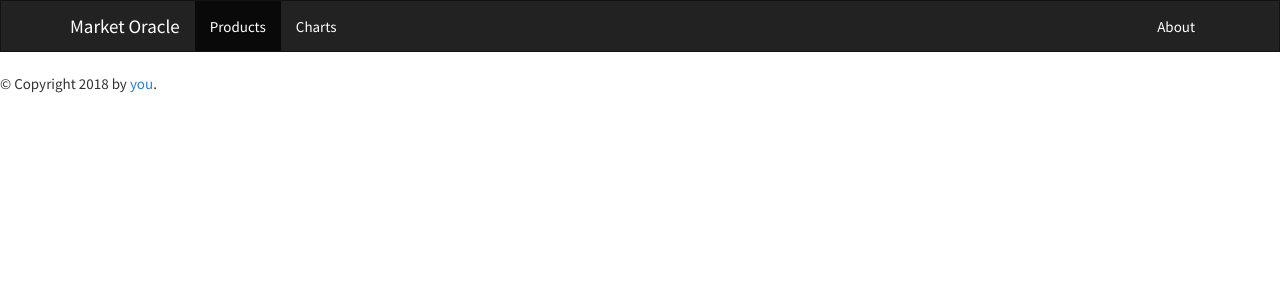
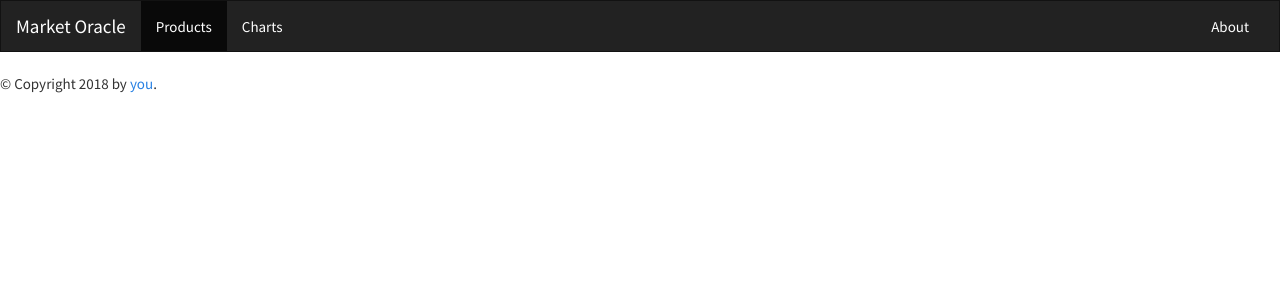
Before and after one commit to CBTrading/CBTWeb, a Flask app: page / in a window 1280 px wide. Shown: the top 300 px of the page. Run offline with Flask 2, Linux system fonts and the light colour scheme; parts of the project's set-up code (start-up, migrations or seed data) failed here and were passed over; some libraries are stand-ins or nearby versions.

Commit message:
updated layout

```diff
--- a/app/templates/layout.html.j2
+++ b/app/templates/layout.html.j2
@@ -13,7 +13,7 @@
   </head>
   <body>
     <nav class="navbar navbar-default">
-      <div class="container">
+      <div class="container-fluid">
         <div class="navbar-header">
           <button type="button" class="navbar-toggle collapsed" data-toggle="collapse" data-target="#bs-example-navbar-collapse-1">
             <span class="sr-only">Toggle navigation</span>
@@ -39,7 +39,7 @@
     <!-- <div id="header">
       {% block header %}{% endblock %}
     </div> -->
-    <div id="content" class="container">
+    <div id="content">
       {% block content %}{% endblock %}
     </div>
     <div id="footer">
```
